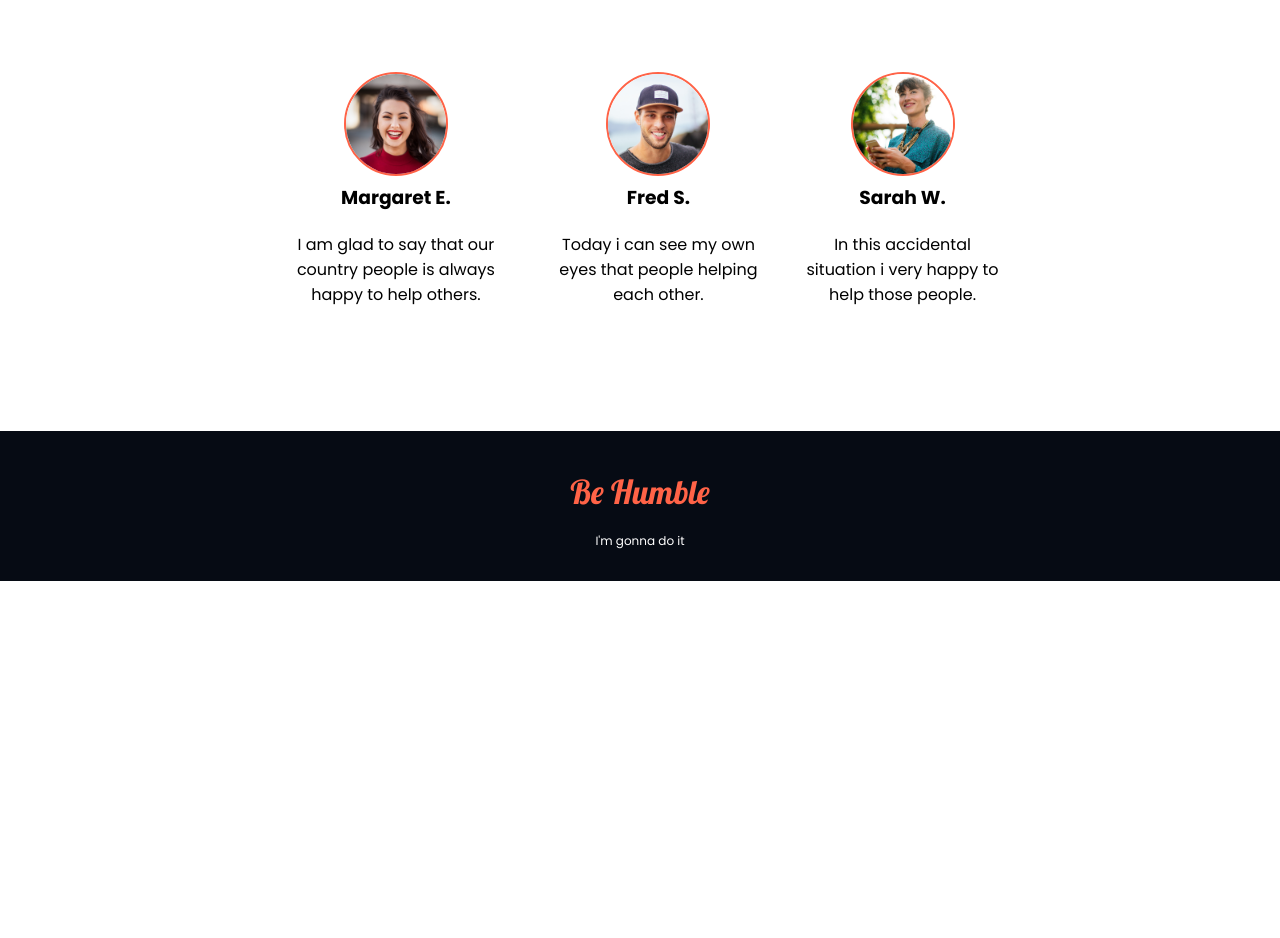
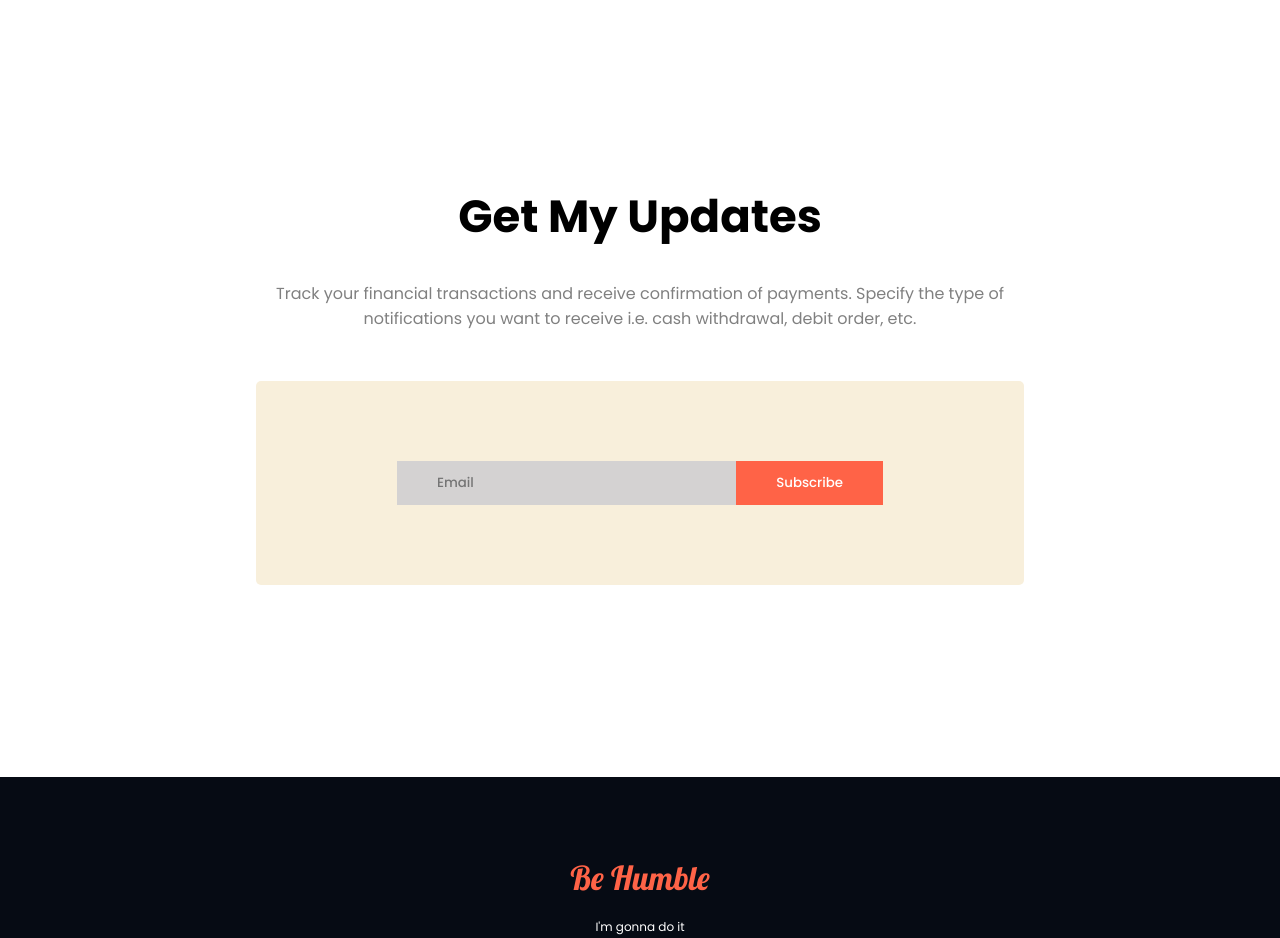
Before and after one commit to rasedprogrammer/donate-today, a plain HTML site: page index.html in a window 1280 px wide. Shown: the part 2920-3858 px from the top of the page. Before the commit the page ends 3501 px from the top, so only its background shows below. Drawn offline with Linux system fonts and the light colour scheme.

Commit message:
complete website

```diff
--- a/index.html
+++ b/index.html
@@ -60,14 +60,6 @@
 			</div>
 		</div>
 	</section>
-	<section class="updates">
-		<h1>Get My Updates</h1>
-		<p>Track your financial transactions and receive confirmation of payments. Specify the type of notifications you want to receive i.e. cash withdrawal, debit order, etc. </p>
-		<div class="input-area-background">
-			<input type="email" name="email" placeholder="Email" class="input-area" id="email">
-			<input type="submit" value="Subscribe" class="input-area" id="submit">
-		</div>
-	</section>
 	<section class="comments">
 		<h1>Whate People Are Saying!!!!</h1>
 		<div class="comment-items">
@@ -88,6 +80,14 @@
 			</div>
 		</div>
 	</section>
+	<section class="updates">
+		<h1>Get My Updates</h1>
+		<p>Track your financial transactions and receive confirmation of payments. Specify the type of notifications you want to receive i.e. cash withdrawal, debit order, etc. </p>
+		<div class="input-area-background">
+			<input type="email" name="email" placeholder="Email" class="input-area" id="email">
+			<input type="submit" value="Subscribe" class="input-area" id="submit">
+		</div>
+	</section>
 	<footer>
 		<h2 id="footer-heading-tag-color">Be Humble</h2>
 		<small>I'm gonna do it</small>
--- a/style.css
+++ b/style.css
@@ -95,7 +95,7 @@ h1{
 	line-height: 25px;
 }
 .updates{
-	padding: 2% 20%;
+	padding: 2% 20% 15% 20%;
 	text-align: center;
 }
 .updates h1{
@@ -125,9 +125,10 @@ h1{
 	background-color: tomato;
 	font-weight: 500;
 	color: white;
+	cursor: pointer;
 }
 .comments{
-	padding: 5% 20%;
+	padding: 12% 20%;
 	text-align: center;
 }
 .comments h1{
@@ -166,13 +167,13 @@ h1{
 	padding: 60px 20px;
 }
 footer{
-	height: 150px;
+	height: 200px;
 	background-color: #060b14;
 	color: white;
 	text-align: center;
 }
 #footer-heading-tag-color{
-	padding-top: 40px;
+	padding-top: 80px;
 	padding-bottom: 15px;
 	font-family: 'Lobster', cursive;
 	font-size: 33px;
```
